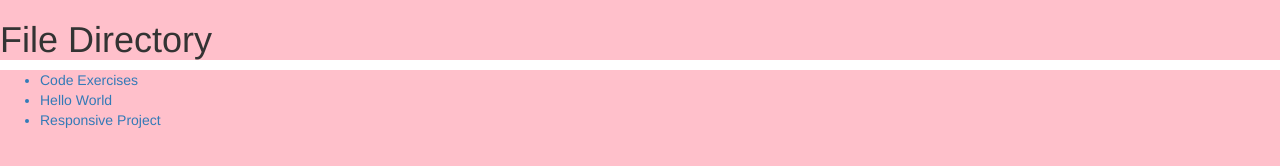
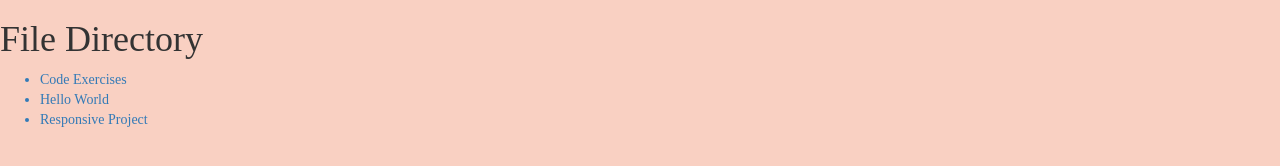
Before and after one commit to EllaJournal13/gra-321, a plain HTML site: page index.html in a window 1280 px wide. Drawn offline with Linux system fonts and the light colour scheme.

Commit message:
Update style.css

```diff
--- a/css/style.css
+++ b/css/style.css
@@ -1,7 +1,14 @@
-* {
-background-color:pink;
+body
+{
+background-color: #F9D0C2;
 }
 
-h1 {
+h1
+{
+  font-family: 'Merriweather', serif;
+}
 
+ul
+{
+  font-family: 'Merriweather', serif;
 }
```
